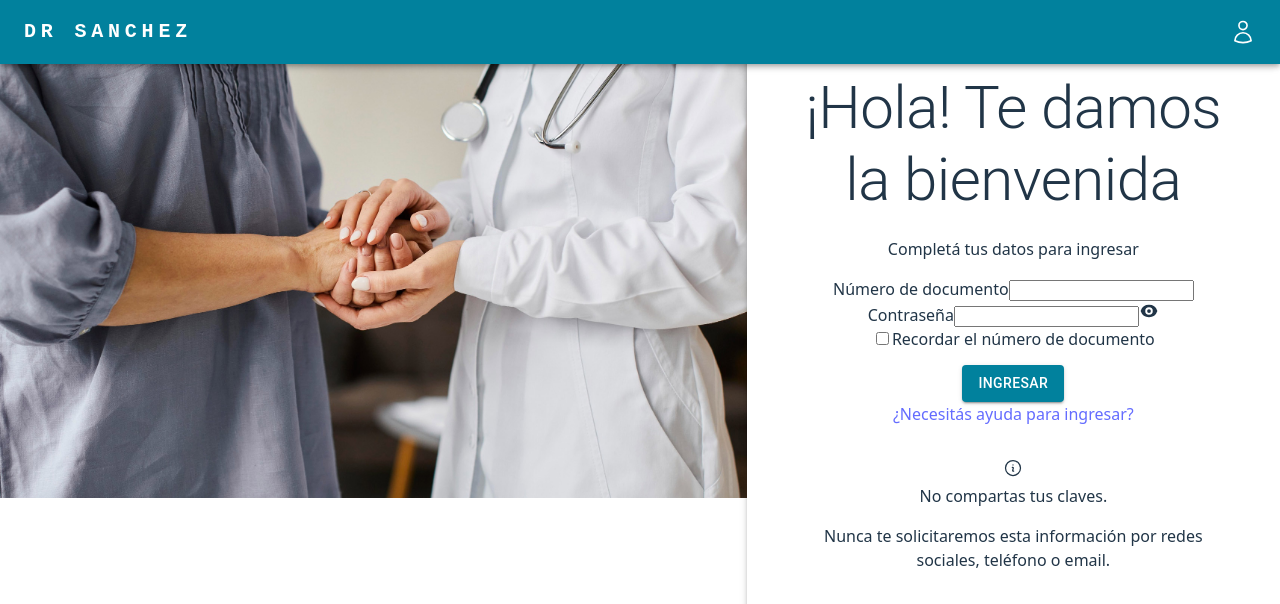
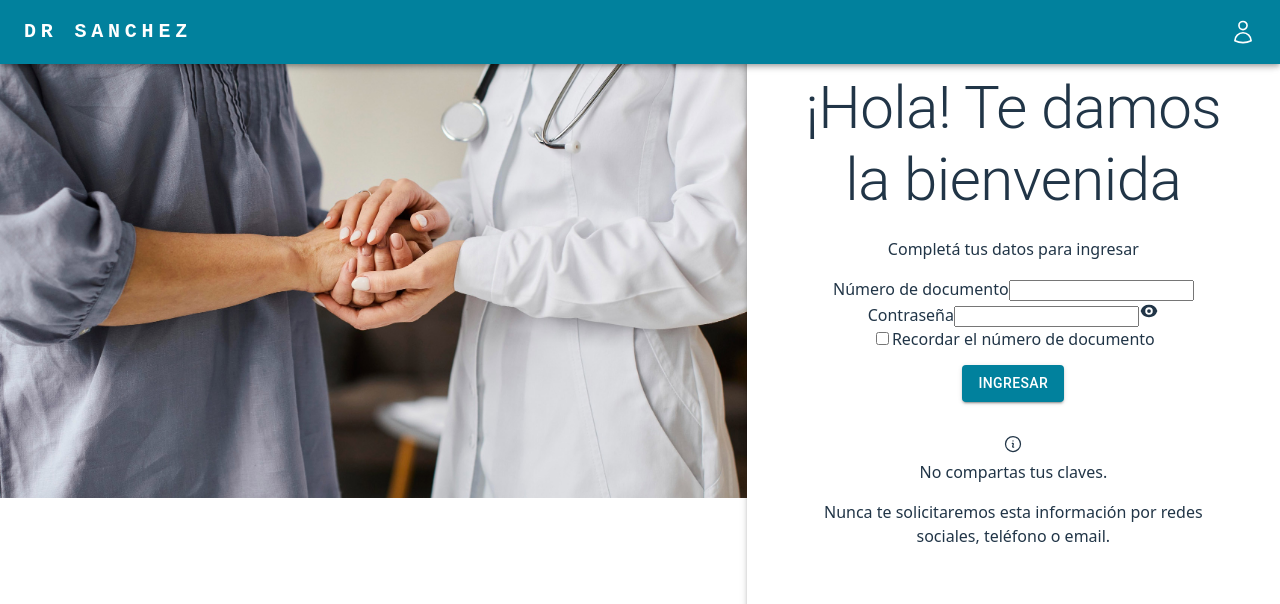
Before and after one commit to MatiasMollo/TPO-API, a React (Vite) app: page /login in a window 1280 px wide. Shown: the top 604 px of the page. Built offline with nearby package versions, Linux system fonts and the light colour scheme.

Commit message:
Elimino mensaje de ayuda

```diff
--- a/src/pages/login.jsx
+++ b/src/pages/login.jsx
@@ -100,14 +100,6 @@ export default function Login() {
                 </Button>
               </Link>
             </form>
-            <div className="text-center mb-3">
-              <a
-                href="#"
-                className="text-primary fw-semibold small text-decoration-underline"
-              >
-                ¿Necesitás ayuda para ingresar?
-              </a>
-            </div>
             <div className="card card-shadow d-flex flex-row bg-light p-3">
               <span className="me-3">
                 <InformationCircleIcon
```
